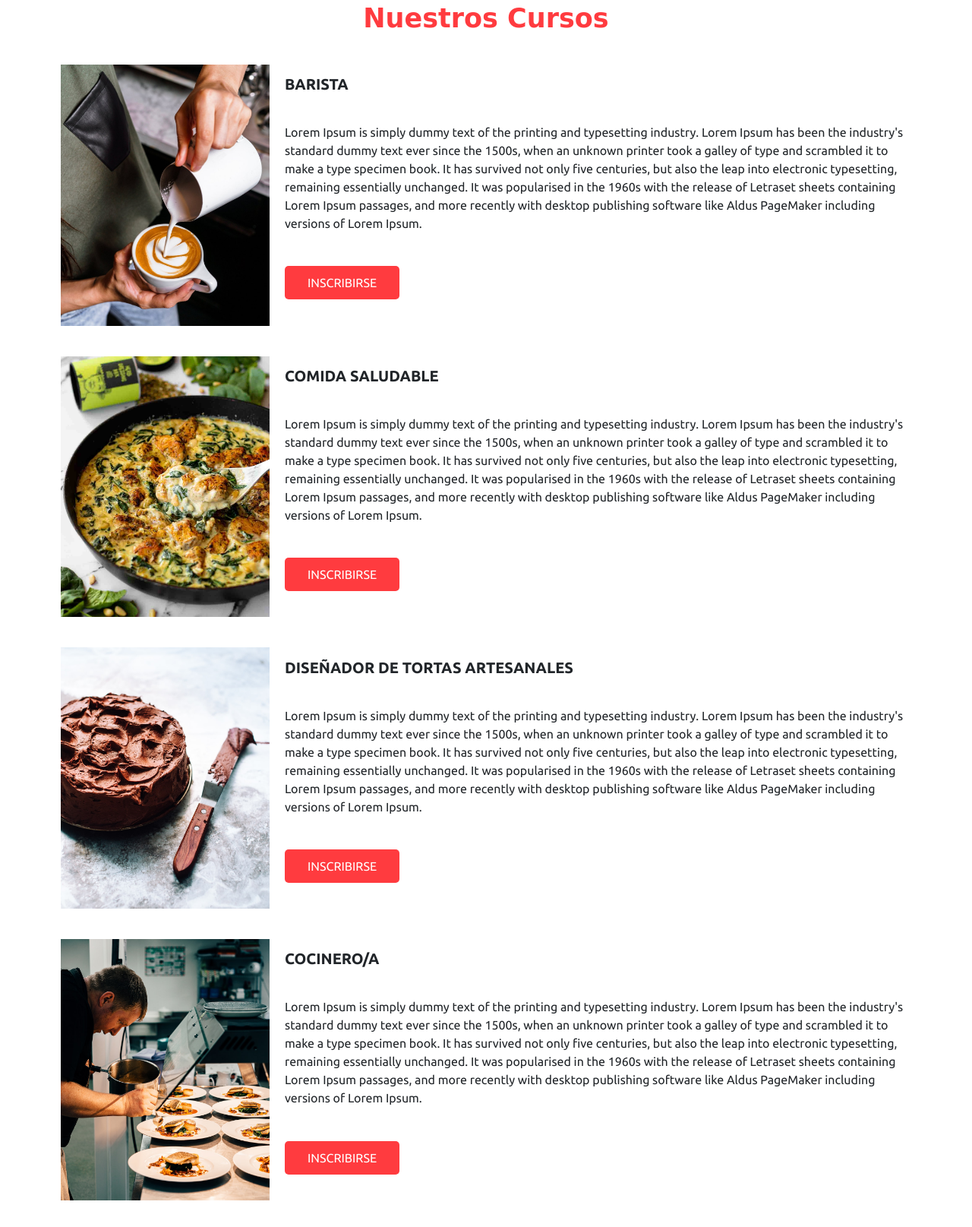
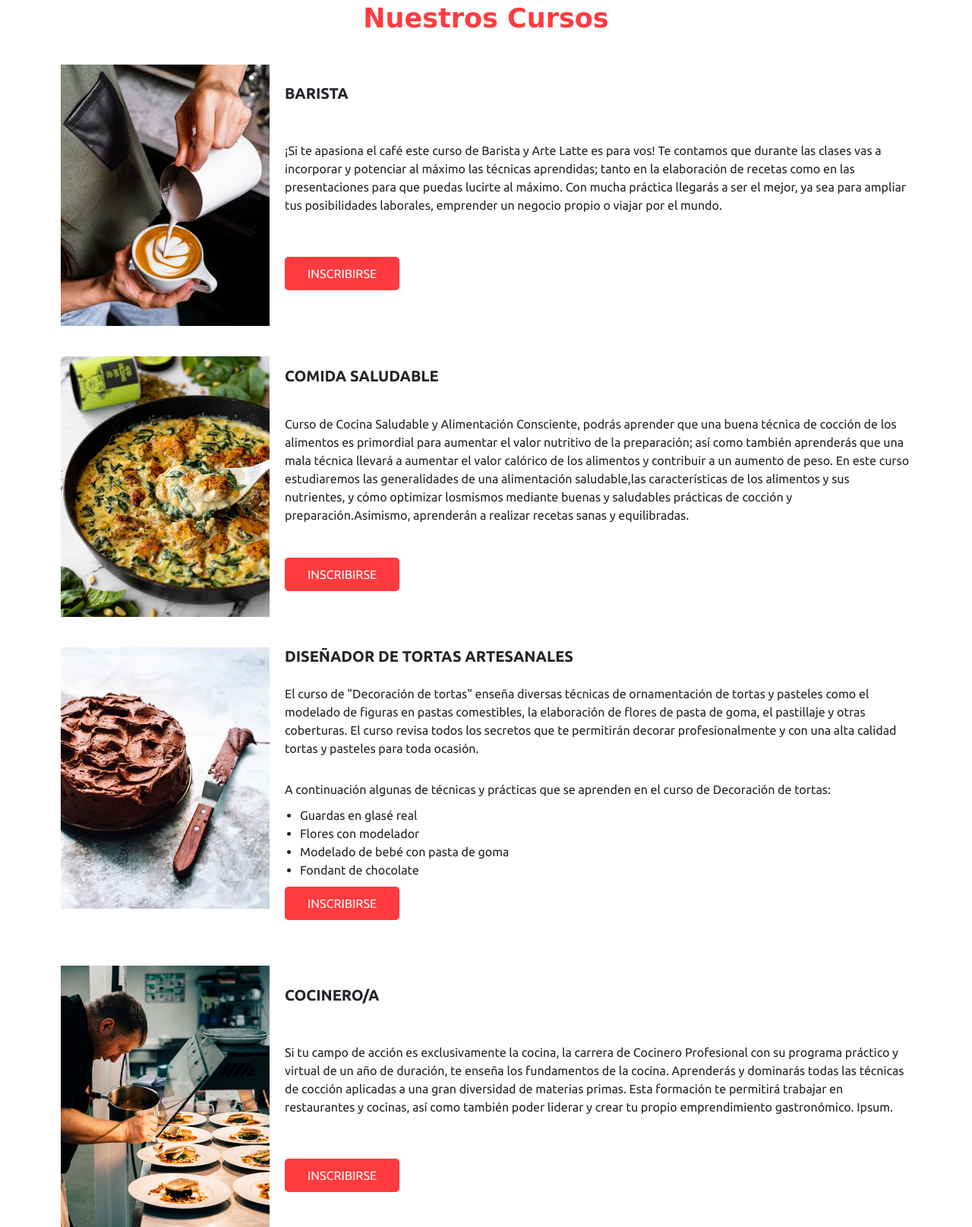
Before and after one commit to diiego710/Curso-Cocina, a plain HTML site: page pages/cursos.html in a window 1280 px wide. Shown: the part 883-2498 px from the top of the page at 76% size. Drawn offline with nearby package versions, Linux system fonts and the light colour scheme; a web font is replaced by a local one.

Commit message:
Agregue el descripcion a los cursos puse las descripciones de todos los cursos disponibles

```diff
--- a/pages/cursos.html
+++ b/pages/cursos.html
@@ -59,8 +59,7 @@
         </nav>
     </header>
 
-    <section class="curso-banner">
-    </section>
+    <section class="curso-banner"></section>
 
     <main class="secction contenedor">
         <h1 class="heading__titulo">Nuestros Cursos</h1>
@@ -68,7 +67,11 @@
             <img src="../img/barista-curso.jpg" alt="Imagen de Barista">
             <div class="secction__info">
                 <h2 class="secction__nombre">Barista</h2>
-                    <p class="secction-parrafo">Lorem Ipsum is simply dummy text of the printing and typesetting industry. Lorem Ipsum has been the industry's standard dummy text ever since the 1500s, when an unknown printer took a galley of type and scrambled it to make a type specimen book. It has survived not only five centuries, but also the leap into electronic typesetting, remaining essentially unchanged. It was popularised in the 1960s with the release of Letraset sheets containing Lorem Ipsum passages, and more recently with desktop publishing software like Aldus PageMaker including versions of Lorem Ipsum.</p>
+                <p class="secction-parrafo">¡Si te apasiona el café este curso de Barista y Arte Latte es para vos! Te
+                    contamos que durante las clases vas a incorporar y potenciar al máximo las técnicas aprendidas;
+                    tanto en la elaboración de recetas como en las presentaciones para que puedas lucirte al máximo. Con
+                    mucha práctica llegarás a ser el mejor, ya sea para ampliar tus posibilidades laborales, emprender
+                    un negocio propio o viajar por el mundo.</p>
                 <div class="secction-button">
                     <button class="boton">Inscribirse</button>
                 </div>
@@ -79,7 +82,13 @@
             <img src="../img/saludable-curso.png" alt="Imagen de Comida Saludable">
             <div class="secction__info">
                 <h2 class="secction__nombre">Comida Saludable</h2>
-                    <p class="secction-parrafo">Lorem Ipsum is simply dummy text of the printing and typesetting industry. Lorem Ipsum has been the industry's standard dummy text ever since the 1500s, when an unknown printer took a galley of type and scrambled it to make a type specimen book. It has survived not only five centuries, but also the leap into electronic typesetting, remaining essentially unchanged. It was popularised in the 1960s with the release of Letraset sheets containing Lorem Ipsum passages, and more recently with desktop publishing software like Aldus PageMaker including versions of Lorem Ipsum.</p>
+                <p class="secction-parrafo">Curso de Cocina Saludable y Alimentación Consciente, podrás aprender que una
+                    buena técnica de cocción de los alimentos es primordial para aumentar el valor nutritivo de la
+                    preparación; así como también aprenderás que una mala técnica llevará a aumentar el valor calórico
+                    de los alimentos y contribuir a un aumento de peso.
+                    En este curso estudiaremos las generalidades de una alimentación saludable,las características de
+                    los alimentos y sus nutrientes, y cómo optimizar losmismos mediante buenas y saludables prácticas de
+                    cocción y preparación.Asimismo, aprenderán a realizar recetas sanas y equilibradas.</p>
                 <div class="secction-button">
                     <button class="boton">Inscribirse</button>
                 </div>
@@ -90,7 +99,21 @@
             <img src="../img/torta-curso.jpg" alt="Imagen de decoracion de tortas">
             <div class="secction__info">
                 <h2 class="secction__nombre">Diseñador de tortas Artesanales</h2>
-                    <p class="secction-parrafo">Lorem Ipsum is simply dummy text of the printing and typesetting industry. Lorem Ipsum has been the industry's standard dummy text ever since the 1500s, when an unknown printer took a galley of type and scrambled it to make a type specimen book. It has survived not only five centuries, but also the leap into electronic typesetting, remaining essentially unchanged. It was popularised in the 1960s with the release of Letraset sheets containing Lorem Ipsum passages, and more recently with desktop publishing software like Aldus PageMaker including versions of Lorem Ipsum.</p>
+                <p class="secction-parrafo">El curso de "Decoración de tortas" enseña diversas técnicas de ornamentación
+                    de tortas y pasteles como el modelado de figuras en pastas comestibles, la elaboración de flores de
+                    pasta de goma, el pastillaje y otras coberturas. El curso revisa todos los secretos que te
+                    permitirán decorar profesionalmente y con una alta calidad tortas y pasteles para toda ocasión.
+                </p>
+                <p>
+                    A continuación algunas de técnicas y prácticas que se aprenden en el curso de Decoración de tortas:
+                </p>
+                <ul>
+                    <li>Guardas en glasé real</li>
+                    <li>Flores con modelador</li>
+                    <li>Modelado de bebé con pasta de goma</li>
+                    <li>Fondant de chocolate</li>
+                </ul>
+
                 <div class="secction-button">
                     <button class="boton">Inscribirse</button>
                 </div>
@@ -101,13 +124,13 @@
             <img src="../img/cocinero-curso.jfif" alt="Imagen de cocinero/a">
             <div class="secction__info">
                 <h2 class="secction__nombre">Cocinero/a</h2>
-                    <p class="secction-parrafo">Lorem Ipsum is simply dummy text of the printing and typesetting industry. Lorem Ipsum has been the industry's standard dummy text ever since the 1500s, when an unknown printer took a galley of type and scrambled it to make a type specimen book. It has survived not only five centuries, but also the leap into electronic typesetting, remaining essentially unchanged. It was popularised in the 1960s with the release of Letraset sheets containing Lorem Ipsum passages, and more recently with desktop publishing software like Aldus PageMaker including versions of Lorem Ipsum.</p>
+                <p class="secction-parrafo">Si tu campo de acción es exclusivamente la cocina, la carrera de Cocinero Profesional con su programa práctico y virtual de un año de duración, te enseña los fundamentos de la cocina. Aprenderás y dominarás todas las técnicas de cocción aplicadas a una gran diversidad de materias primas. Esta formación te permitirá trabajar en restaurantes y cocinas, así como también poder liderar y crear tu propio emprendimiento gastronómico.
+                    Ipsum.</p>
                 <div class="secction-button">
                     <button class="boton">Inscribirse</button>
                 </div>
             </div>
         </div>
-
     </main>
 
     <footer class="footer">
@@ -145,7 +168,6 @@
         </div>
     </footer>
 
-
     <script src="https://cdn.jsdelivr.net/npm/bootstrap@5.3.0-alpha1/dist/js/bootstrap.bundle.min.js"
         integrity="sha384-w76AqPfDkMBDXo30jS1Sgez6pr3x5MlQ1ZAGC+nuZB+EYdgRZgiwxhTBTkF7CXvN"
         crossorigin="anonymous"></script>
```
Also changed, not shown: 1 other file. Lines whose indentation alone changed are shown as unchanged.
